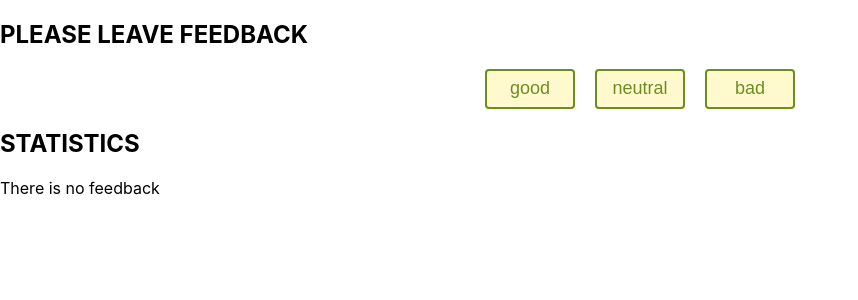
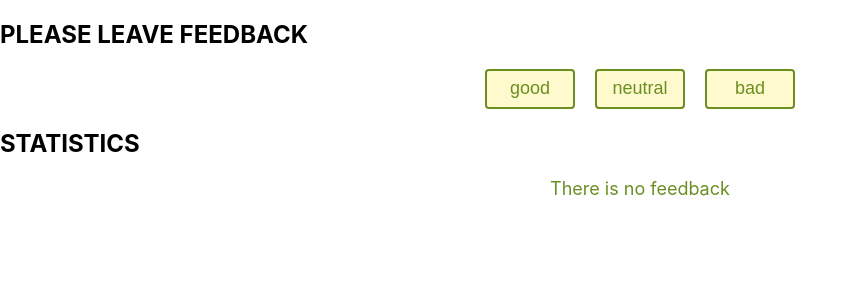
Before and after one commit to SunFlowwerr/goit-react-hw-02-feedback, a React (Create React App) app: page / in a window 1280 px wide. Shown: the top 300 px of the page, without its empty margins (0-858 px from the left). Built offline with nearby package versions, Linux system fonts and the light colour scheme.

Commit message:
update style for notification

```diff
--- a/src/components/Notification/Notification.jsx
+++ b/src/components/Notification/Notification.jsx
@@ -1,7 +1,9 @@
 import PropTypes from 'prop-types';
-// import css from './Notification.module.css';
+import css from './Notification.module.css';
 
-export const Notification = ({ message }) => <p>{message}</p>;
+export const Notification = ({ message }) => (
+  <p className={css.message}>{message}</p>
+);
 Event.propTypes = {
   message: PropTypes.string.isRequired,
 };
--- /dev/null
+++ b/src/components/Notification/Notification.module.css
@@ -0,0 +1,9 @@
+.message {
+  display: flex;
+  flex-direction: column;
+  align-items: center;
+  gap: 7px;
+  list-style: none;
+  font-size: 18px;
+  color: #6b8e23;
+}
```
